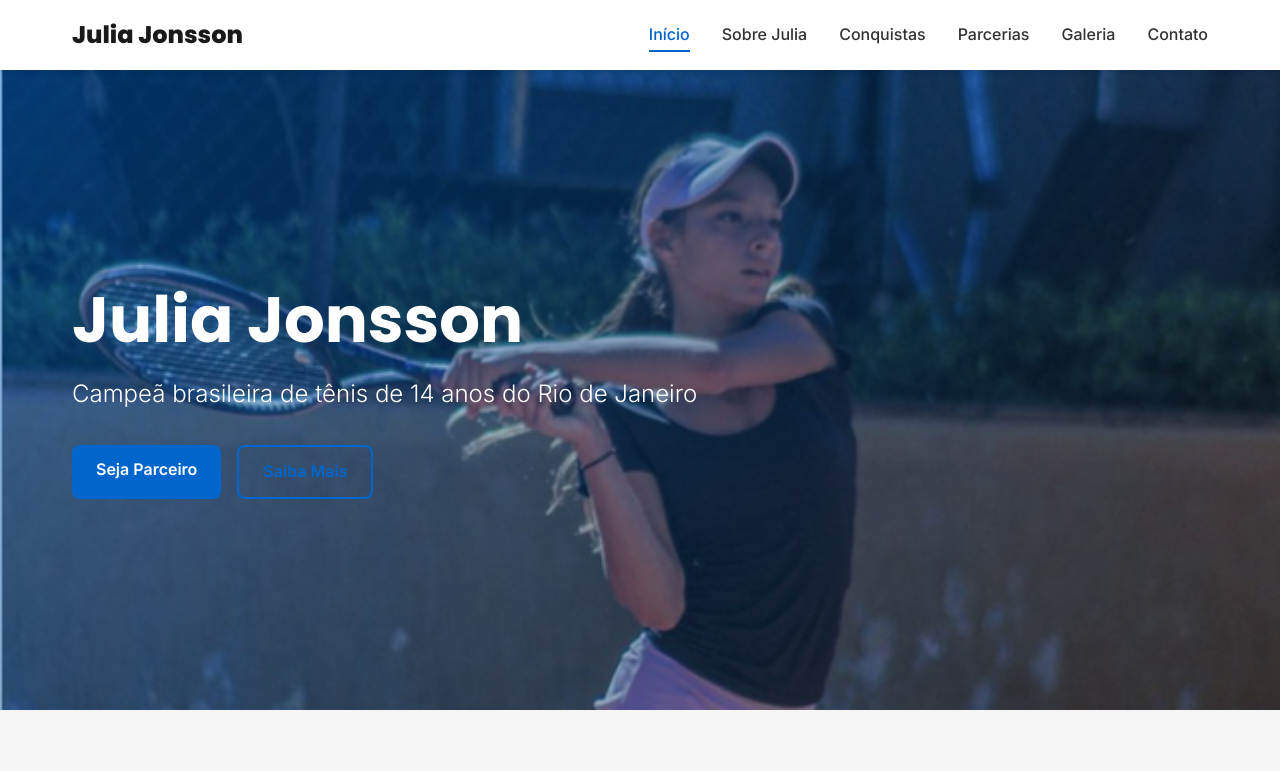
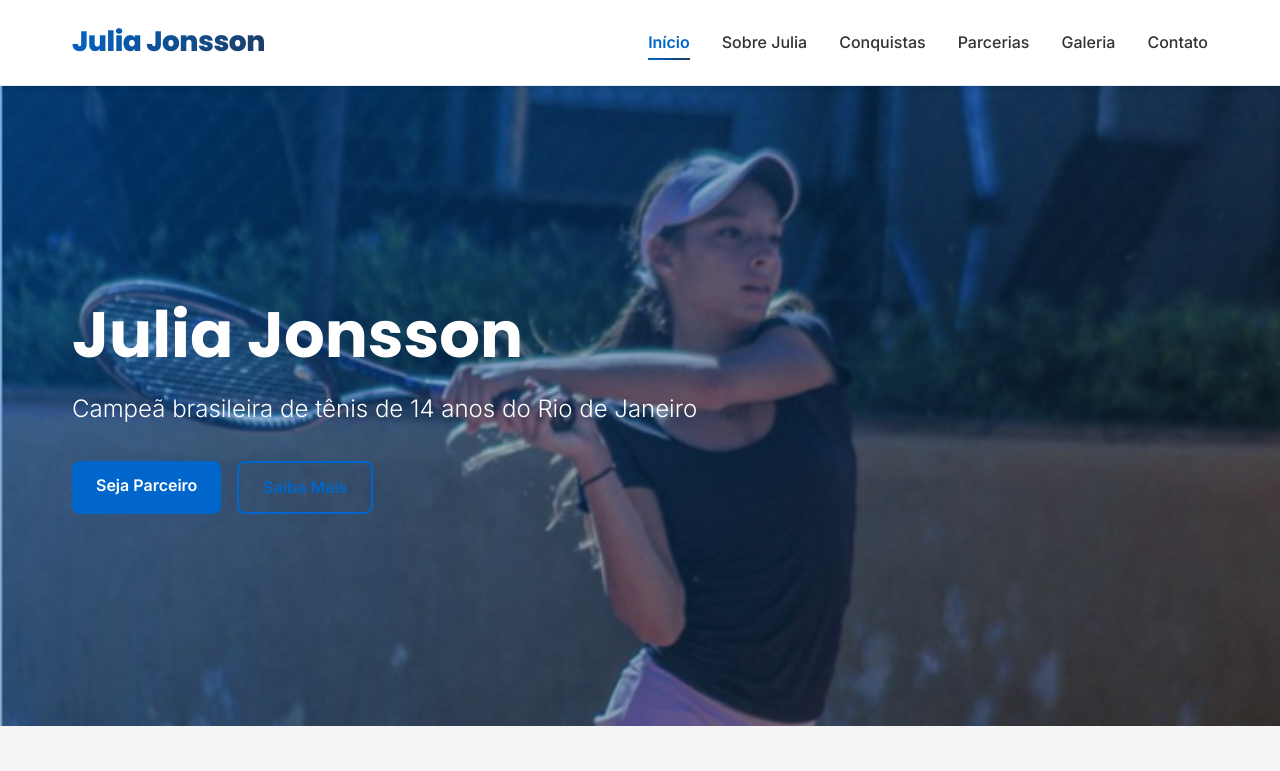
Before and after one commit to Johan-Jo/julia-site, a website: page index.html in a window 1280 px wide. Shown: the top 771 px of the page. Drawn offline with Linux system fonts and the light colour scheme.

Commit message:
Enhance navigation design - gradient logo, animated underlines, improved styling

```diff
--- a/assets/css/styles.css
+++ b/assets/css/styles.css
@@ -216,18 +216,20 @@ p {
    ================================ */
 .navbar {
     background-color: var(--white);
-    box-shadow: var(--shadow-sm);
+    box-shadow: 0 2px 8px rgba(0, 0, 0, 0.08);
     position: sticky;
     top: 0;
     z-index: 1000;
+    border-bottom: 1px solid rgba(0, 102, 204, 0.1);
+    backdrop-filter: blur(10px);
 }
 
 .navbar .container {
     display: flex;
     justify-content: space-between;
     align-items: center;
-    padding-top: 1rem;
-    padding-bottom: 1rem;
+    padding-top: 1.25rem;
+    padding-bottom: 1.25rem;
 }
 
 .nav-brand {
@@ -239,14 +241,21 @@ p {
 
 .logo {
     font-family: var(--font-heading);
-    font-size: 1.5rem;
+    font-size: 1.75rem;
     font-weight: 800;
     color: var(--dark);
     text-decoration: none;
+    letter-spacing: -0.5px;
+    background: linear-gradient(135deg, var(--primary-color) 0%, #1e3a5f 100%);
+    -webkit-background-clip: text;
+    -webkit-text-fill-color: transparent;
+    background-clip: text;
+    transition: all var(--transition-fast);
 }
 
 .logo:hover {
-    color: var(--primary-color);
+    transform: translateY(-1px);
+    filter: brightness(1.1);
 }
 
 .mobile-toggle {
@@ -278,13 +287,34 @@ p {
     font-weight: 500;
     padding: 0.5rem 0;
     position: relative;
-    transition: color var(--transition-fast);
+    transition: all var(--transition-fast);
     white-space: nowrap;
 }
 
-.nav-link:hover,
+.nav-link::after {
+    content: '';
+    position: absolute;
+    bottom: 0;
+    left: 0;
+    width: 0;
+    height: 2px;
+    background: linear-gradient(90deg, var(--primary-color), #1e3a5f);
+    transition: width var(--transition-fast);
+}
+
+.nav-link:hover {
+    color: var(--primary-color);
+    transform: translateY(-1px);
+}
+
+.nav-link:hover::after,
+.nav-link.active::after {
+    width: 100%;
+}
+
 .nav-link.active {
     color: var(--primary-color);
+    font-weight: 600;
 }
 
 .nav-link.active::after {
```
